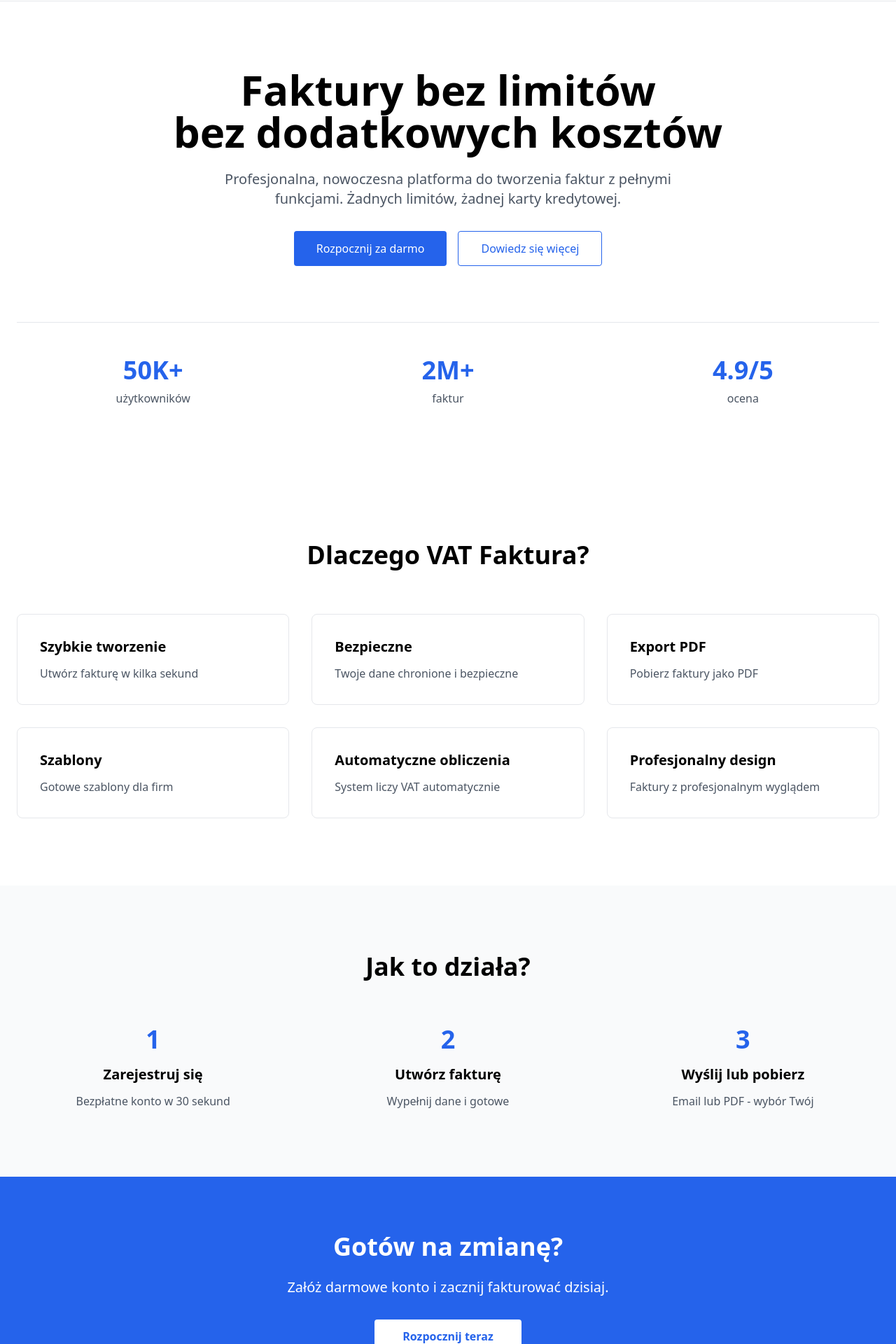
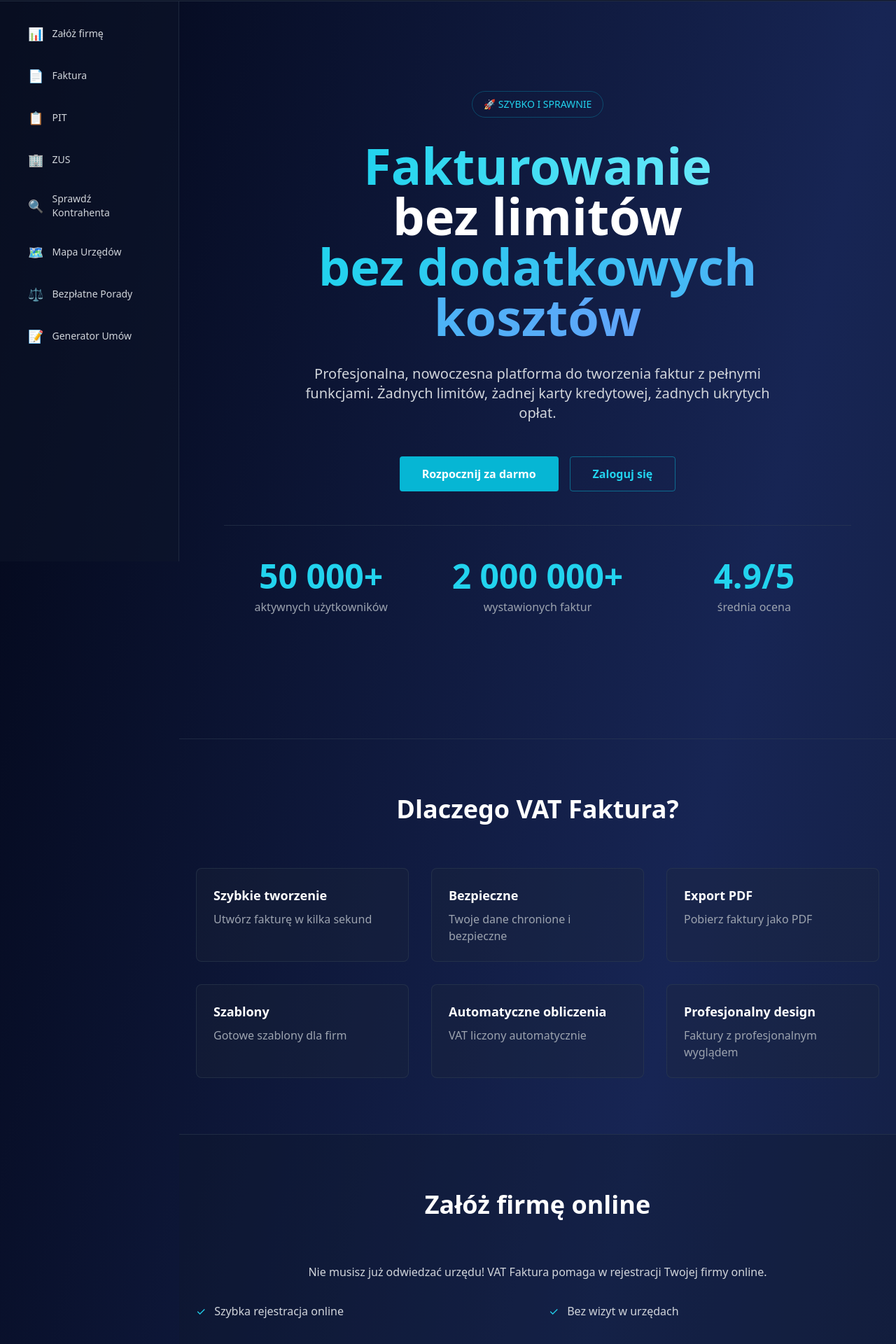
Before and after one commit to peblo13/vatnew, a Next.js app: page / in a window 1280 px wide. Shown: the part 71-1991 px from the top of the page at 70% size. Built offline with nearby package versions, Linux system fonts and the light colour scheme.

Commit message:
update page.tsx to match Netlify design and features

```diff
--- a/app/page.tsx
+++ b/app/page.tsx
@@ -1,124 +1,288 @@
 export default function Home() {
   return (
-    <main className="min-h-screen bg-white">
-      <nav className="sticky top-0 z-50 bg-white border-b border-gray-200">
+    <main className="min-h-screen bg-gradient-to-br from-slate-950 via-blue-950 to-slate-900">
+      {/* Navigation */}
+      <nav className="sticky top-0 z-50 bg-slate-900/80 backdrop-blur border-b border-slate-700/50">
         <div className="max-w-7xl mx-auto px-6 py-4 flex items-center justify-between">
-          <div className="text-2xl font-bold text-blue-600">VAT Faktura</div>
-          <div className="flex gap-4">
-            <button className="px-4 py-2 text-gray-700 hover:text-blue-600">
+          <div className="text-2xl font-bold text-cyan-400">VAT Faktura</div>
+          <div className="flex gap-3">
+            <button className="px-4 py-2 text-gray-300 hover:text-cyan-400">
               Zaloguj się
             </button>
-            <button className="px-6 py-2 bg-blue-600 text-white rounded hover:bg-blue-700">
+            <button className="px-6 py-2 bg-cyan-500 text-white rounded hover:bg-cyan-600">
               Zarejestruj się
             </button>
           </div>
         </div>
       </nav>
 
-      <section className="max-w-7xl mx-auto px-6 py-24 text-center">
-        <h1 className="text-5xl md:text-6xl font-bold mb-6">
-          Faktury bez limitów
+      {/* Sidebar Menu */}
+      <div className="flex">
+        <aside className="hidden md:block w-64 bg-slate-900/50 border-r border-slate-700/50 p-6 sticky top-16 h-screen overflow-y-auto">
+          <nav className="space-y-4">
+            {[
+              { icon: "📊", label: "Załóż firmę" },
+              { icon: "📄", label: "Faktura" },
+              { icon: "📋", label: "PIT" },
+              { icon: "🏢", label: "ZUS" },
+              { icon: "🔍", label: "Sprawdź Kontrahenta" },
+              { icon: "🗺️", label: "Mapa Urzędów" },
+              { icon: "⚖️", label: "Bezpłatne Porady" },
+              { icon: "📝", label: "Generator Umów" },
+            ].map((item, idx) => (
+              <button key={idx} className="w-full text-left flex items-center gap-3 px-4 py-2 text-gray-300 hover:text-cyan-400 hover:bg-slate-800/50 rounded transition">
+                <span className="text-lg">{item.icon}</span>
+                <span className="text-sm">{item.label}</span>
+              </button>
+            ))}
+          </nav>
+        </aside>
+
+        {/* Main Content */}
+        <div className="flex-1 text-white">
+          {/* Hero */}
+          <section className="px-6 py-32 text-center">
+            <div className="max-w-4xl mx-auto">
+              <div className="inline-block mb-8 px-4 py-2 border border-cyan-500/30 rounded-full text-cyan-400 text-sm">
+                🚀 SZYBKO I SPRAWNIE
+              </div>
+              <h1 className="text-6xl md:text-7xl font-bold mb-8 leading-tight">
+                <span className="text-transparent bg-clip-text bg-gradient-to-r from-cyan-400 to-cyan-300">
+                  Fakturowanie
+                </span>
                 <br />
+                <span className="text-white">bez limitów</span>
+                <br />
+                <span className="text-transparent bg-clip-text bg-gradient-to-r from-cyan-400 to-blue-400">
                   bez dodatkowych kosztów
+                </span>
               </h1>
-        <p className="text-xl text-gray-600 mb-8 max-w-2xl mx-auto">
-          Profesjonalna, nowoczesna platforma do tworzenia faktur z pełnymi funkcjami. Żadnych limitów, żadnej karty kredytowej.
+              <p className="text-xl text-gray-300 mb-12 max-w-2xl mx-auto">
+                Profesjonalna, nowoczesna platforma do tworzenia faktur z pełnymi funkcjami. Żadnych limitów, żadnej karty kredytowej, żadnych ukrytych opłat.
               </p>
-        <div className="flex flex-col sm:flex-row gap-4 justify-center">
-          <button className="px-8 py-3 bg-blue-600 text-white rounded hover:bg-blue-700">
+              <div className="flex flex-col sm:flex-row gap-4 justify-center mb-12">
+                <button className="px-8 py-3 bg-cyan-500 hover:bg-cyan-600 text-white rounded font-semibold transition">
                   Rozpocznij za darmo
                 </button>
-          <button className="px-8 py-3 border border-blue-600 text-blue-600 rounded hover:bg-blue-50">
-            Dowiedz się więcej
+                <button className="px-8 py-3 border border-cyan-500/50 text-cyan-400 rounded hover:bg-cyan-500/10 transition font-semibold">
+                  Zaloguj się
                 </button>
               </div>
 
-        <div className="grid grid-cols-3 gap-8 mt-20 pt-12 border-t">
+              {/* Stats */}
+              <div className="grid grid-cols-3 gap-8 py-12 border-t border-slate-700/50">
                 <div>
-            <div className="text-4xl font-bold text-blue-600 mb-2">50K+</div>
-            <div className="text-gray-600">użytkowników</div>
+                  <div className="text-5xl font-bold text-cyan-400 mb-2">50 000+</div>
+                  <div className="text-gray-400">aktywnych użytkowników</div>
                 </div>
                 <div>
-            <div className="text-4xl font-bold text-blue-600 mb-2">2M+</div>
-            <div className="text-gray-600">faktur</div>
+                  <div className="text-5xl font-bold text-cyan-400 mb-2">2 000 000+</div>
+                  <div className="text-gray-400">wystawionych faktur</div>
                 </div>
                 <div>
-            <div className="text-4xl font-bold text-blue-600 mb-2">4.9/5</div>
-            <div className="text-gray-600">ocena</div>
-          </div>
-        </div>
-      </section>
-
-      <section className="max-w-7xl mx-auto px-6 py-24">
-        <h2 className="text-4xl font-bold text-center mb-16">Dlaczego VAT Faktura?</h2>
-        <div className="grid grid-cols-1 md:grid-cols-3 gap-8">
-          <div className="p-8 border rounded-lg hover:border-blue-400">
-            <h3 className="text-xl font-semibold mb-3">Szybkie tworzenie</h3>
-            <p className="text-gray-600">Utwórz fakturę w kilka sekund</p>
-          </div>
-          <div className="p-8 border rounded-lg hover:border-blue-400">
-            <h3 className="text-xl font-semibold mb-3">Bezpieczne</h3>
-            <p className="text-gray-600">Twoje dane chronione i bezpieczne</p>
-          </div>
-          <div className="p-8 border rounded-lg hover:border-blue-400">
-            <h3 className="text-xl font-semibold mb-3">Export PDF</h3>
-            <p className="text-gray-600">Pobierz faktury jako PDF</p>
-          </div>
-          <div className="p-8 border rounded-lg hover:border-blue-400">
-            <h3 className="text-xl font-semibold mb-3">Szablony</h3>
-            <p className="text-gray-600">Gotowe szablony dla firm</p>
-          </div>
-          <div className="p-8 border rounded-lg hover:border-blue-400">
-            <h3 className="text-xl font-semibold mb-3">Automatyczne obliczenia</h3>
-            <p className="text-gray-600">System liczy VAT automatycznie</p>
-          </div>
-          <div className="p-8 border rounded-lg hover:border-blue-400">
-            <h3 className="text-xl font-semibold mb-3">Profesjonalny design</h3>
-            <p className="text-gray-600">Faktury z profesjonalnym wyglądem</p>
-          </div>
-        </div>
-      </section>
-
-      <section className="bg-gray-50 py-24">
-        <div className="max-w-7xl mx-auto px-6">
-          <h2 className="text-4xl font-bold text-center mb-16">Jak to działa?</h2>
-          <div className="grid grid-cols-1 md:grid-cols-3 gap-8">
-            <div className="text-center">
-              <div className="text-4xl font-bold text-blue-600 mb-4">1</div>
-              <h3 className="text-xl font-semibold mb-3">Zarejestruj się</h3>
-              <p className="text-gray-600">Bezpłatne konto w 30 sekund</p>
-            </div>
-            <div className="text-center">
-              <div className="text-4xl font-bold text-blue-600 mb-4">2</div>
-              <h3 className="text-xl font-semibold mb-3">Utwórz fakturę</h3>
-              <p className="text-gray-600">Wypełnij dane i gotowe</p>
-            </div>
-            <div className="text-center">
-              <div className="text-4xl font-bold text-blue-600 mb-4">3</div>
-              <h3 className="text-xl font-semibold mb-3">Wyślij lub pobierz</h3>
-              <p className="text-gray-600">Email lub PDF - wybór Twój</p>
+                  <div className="text-5xl font-bold text-cyan-400 mb-2">4.9/5</div>
+                  <div className="text-gray-400">średnia ocena</div>
                 </div>
               </div>
             </div>
           </section>
 
-      <section className="bg-blue-600 text-white py-20">
-        <div className="max-w-4xl mx-auto px-6 text-center">
-          <h2 className="text-4xl font-bold mb-6">Gotów na zmianę?</h2>
-          <p className="text-xl mb-8">
-            Załóż darmowe konto i zacznij fakturować dzisiaj.
+          {/* Features */}
+          <section className="px-6 py-20 border-t border-slate-700/50">
+            <div className="max-w-6xl mx-auto">
+              <h2 className="text-4xl font-bold text-center mb-16">Dlaczego VAT Faktura?</h2>
+              <div className="grid grid-cols-1 md:grid-cols-3 gap-8">
+                {[
+                  { title: "Szybkie tworzenie", desc: "Utwórz fakturę w kilka sekund" },
+                  { title: "Bezpieczne", desc: "Twoje dane chronione i bezpieczne" },
+                  { title: "Export PDF", desc: "Pobierz faktury jako PDF" },
+                  { title: "Szablony", desc: "Gotowe szablony dla firm" },
+                  { title: "Automatyczne obliczenia", desc: "VAT liczony automatycznie" },
+                  { title: "Profesjonalny design", desc: "Faktury z profesjonalnym wyglądem" },
+                ].map((f, i) => (
+                  <div key={i} className="p-6 bg-slate-800/30 border border-slate-700/50 rounded-lg hover:border-cyan-500/50 transition">
+                    <h3 className="text-lg font-semibold mb-2">{f.title}</h3>
+                    <p className="text-gray-400">{f.desc}</p>
+                  </div>
+                ))}
+              </div>
+            </div>
+          </section>
+
+          {/* Załóż firmę */}
+          <section className="px-6 py-20 border-t border-slate-700/50 bg-slate-900/30">
+            <div className="max-w-6xl mx-auto">
+              <h2 className="text-4xl font-bold text-center mb-16">Załóż firmę online</h2>
+              <p className="text-gray-300 text-center mb-8 max-w-2xl mx-auto">
+                Nie musisz już odwiedzać urzędu! VAT Faktura pomaga w rejestracji Twojej firmy online.
               </p>
-          <button className="px-10 py-3 bg-white text-blue-600 font-semibold rounded hover:bg-gray-100">
-            Rozpocznij teraz
+              <div className="grid grid-cols-1 md:grid-cols-2 gap-8">
+                {[
+                  "Szybka rejestracja online",
+                  "Bez wizyt w urzędach",
+                  "Pełna obsługa dokumentacji",
+                  "Integracja z fakturaowaniem",
+                ].map((item, i) => (
+                  <div key={i} className="flex items-center gap-3 text-gray-300">
+                    <span className="text-cyan-400">✓</span>
+                    <span>{item}</span>
+                  </div>
+                ))}
+              </div>
+            </div>
+          </section>
+
+          {/* Dla obcokrajowców */}
+          <section className="px-6 py-20 border-t border-slate-700/50">
+            <div className="max-w-6xl mx-auto">
+              <h2 className="text-4xl font-bold text-center mb-16">Poradnik dla obcokrajowców</h2>
+              <p className="text-gray-300 text-center mb-8 max-w-2xl mx-auto">
+                Kompletny przewodnik dla obcokrajowców chcących pracować i prowadzić biznes w Polsce.
+              </p>
+            </div>
+          </section>
+
+          {/* Jak to działa */}
+          <section className="px-6 py-20 border-t border-slate-700/50 bg-slate-900/30">
+            <div className="max-w-6xl mx-auto">
+              <h2 className="text-4xl font-bold text-center mb-16">Jak to działa?</h2>
+              <div className="grid grid-cols-1 md:grid-cols-3 gap-8">
+                {[
+                  { num: "1", title: "Zarejestruj się", desc: "Bezpłatne konto w 30 sekund" },
+                  { num: "2", title: "Utwórz fakturę", desc: "Wypełnij dane i gotowe" },
+                  { num: "3", title: "Wyślij lub pobierz", desc: "Email lub PDF" },
+                ].map((step, i) => (
+                  <div key={i} className="text-center">
+                    <div className="inline-flex w-16 h-16 bg-gradient-to-r from-cyan-500 to-blue-600 rounded-full items-center justify-center mb-6 text-2xl font-bold">
+                      {step.num}
+                    </div>
+                    <h3 className="text-xl font-semibold mb-2">{step.title}</h3>
+                    <p className="text-gray-400">{step.desc}</p>
+                  </div>
+                ))}
+              </div>
+            </div>
+          </section>
+
+          {/* Rozliczenia PIT */}
+          <section className="px-6 py-20 border-t border-slate-700/50">
+            <div className="max-w-6xl mx-auto">
+              <h2 className="text-4xl font-bold text-center mb-16">Rozlicz PIT bezpośrednio</h2>
+              <p className="text-gray-300 text-center mb-12">
+                Wypełnij deklarację podatkową online i wyślij bezpośrednio do urzędu - wszystko za darmo.
+              </p>
+              <div className="grid grid-cols-2 md:grid-cols-3 gap-4">
+                {["PIT-37", "PIT-36", "PIT-28", "PIT-38", "PIT-39", "PIT-16A"].map((pit, i) => (
+                  <div key={i} className="p-4 bg-slate-800/30 border border-slate-700/50 rounded text-center hover:border-cyan-500/50 transition">
+                    <div className="font-semibold text-cyan-400">{pit}</div>
+                  </div>
+                ))}
+              </div>
+            </div>
+          </section>
+
+          {/* Narzędzia ZUS */}
+          <section className="px-6 py-20 border-t border-slate-700/50 bg-slate-900/30">
+            <div className="max-w-6xl mx-auto">
+              <h2 className="text-4xl font-bold text-center mb-16">Narzędzia ZUS online</h2>
+              <p className="text-gray-300 text-center mb-12">
+                Wypełnij formularze ZUS, oblicz zasiłki - wszystko w jednym miejscu.
+              </p>
+              <div className="grid grid-cols-1 md:grid-cols-2 gap-6">
+                {[
+                  { title: "ZUS Z-3", desc: "Zaświadczenie chorobowe" },
+                  { title: "ZUS Z-15", desc: "Zasiłek opiekuńczy" },
+                  { title: "Kalkulator zasiłku", desc: "Zasiłek chorobowy i macierzyński" },
+                  { title: "Kalendarz ZUS", desc: "Terminy i deadline'y" },
+                ].map((tool, i) => (
+                  <div key={i} className="p-6 bg-slate-800/30 border border-slate-700/50 rounded-lg hover:border-cyan-500/50 transition">
+                    <h3 className="text-lg font-semibold text-cyan-400 mb-2">{tool.title}</h3>
+                    <p className="text-gray-400">{tool.desc}</p>
+                  </div>
+                ))}
+              </div>
+            </div>
+          </section>
+
+          {/* Dodatkowe usługi */}
+          <section className="px-6 py-20 border-t border-slate-700/50">
+            <div className="max-w-6xl mx-auto">
+              <h2 className="text-4xl font-bold text-center mb-16">Dodatkowe usługi</h2>
+              <div className="grid grid-cols-1 md:grid-cols-3 gap-8">
+                {[
+                  { icon: "🗺️", title: "Mapa Urzędów", desc: "Znajdź dane urzędów" },
+                  { icon: "⚖️", title: "Porady Prawne", desc: "Bezpłatne konsultacje" },
+                  { icon: "📝", title: "Generator Umów", desc: "Szablony umów z AI" },
+                ].map((service, i) => (
+                  <div key={i} className="text-center p-8 bg-slate-800/30 border border-slate-700/50 rounded-lg hover:border-cyan-500/50 transition">
+                    <div className="text-5xl mb-4">{service.icon}</div>
+                    <h3 className="text-xl font-semibold mb-2">{service.title}</h3>
+                    <p className="text-gray-400">{service.desc}</p>
+                  </div>
+                ))}
+              </div>
+            </div>
+          </section>
+
+          {/* Partnerzy */}
+          <section className="px-6 py-20 border-t border-slate-700/50 bg-slate-900/30">
+            <div className="max-w-6xl mx-auto">
+              <h2 className="text-4xl font-bold text-center mb-16">Poleceni partnerzy</h2>
+              <p className="text-gray-300 text-center mb-12">
+                Sprawdzeni partnerzy zaufania dla Twojego biznesu
+              </p>
+              <div className="grid grid-cols-2 md:grid-cols-3 gap-6">
+                {[
+                  { icon: "💳", name: "Wise", desc: "Przelewy międzynarodowe" },
+                  { icon: "💰", name: "Stripe", desc: "Płatności online" },
+                  { icon: "📊", name: "Comarch", desc: "Rozwiązania księgowe" },
+                  { icon: "🌐", name: "Namecheap", desc: "Domeny i hosting" },
+                  { icon: "📧", name: "Google Workspace", desc: "Email i narzędzia" },
+                  { icon: "🎨", name: "Canva", desc: "Materiały marketingowe" },
+                ].map((partner, i) => (
+                  <div key={i} className="p-6 bg-slate-800/30 border border-slate-700/50 rounded-lg text-center hover:border-cyan-500/50 transition">
+                    <div className="text-3xl mb-2">{partner.icon}</div>
+                    <h3 className="font-semibold">{partner.name}</h3>
+                    <p className="text-sm text-gray-400">{partner.desc}</p>
+                  </div>
+                ))}
+              </div>
+            </div>
+          </section>
+
+          {/* Final CTA */}
+          <section className="px-6 py-24 border-t border-slate-700/50 text-center">
+            <div className="max-w-3xl mx-auto">
+              <h2 className="text-5xl font-bold mb-8">Gotów na zmianę?</h2>
+              <p className="text-xl text-gray-300 mb-12">
+                Załóż darmowe konto i zacznij fakturować dzisiaj. Bez limitów, bez karty kredytowej, zawsze bezpłatnie.
+              </p>
+              <button className="px-12 py-4 bg-cyan-500 hover:bg-cyan-600 text-white rounded-lg font-semibold text-lg transition">
+                Rozpocznij za darmo
               </button>
             </div>
           </section>
 
-      <footer className="bg-gray-900 text-white py-12">
-        <div className="max-w-7xl mx-auto px-6 text-center">
+          {/* Newsletter */}
+          <section className="px-6 py-20 border-t border-slate-700/50 bg-slate-900/50">
+            <div className="max-w-2xl mx-auto text-center">
+              <h2 className="text-3xl font-bold mb-4">Bądź na bieżąco</h2>
+              <p className="text-gray-400 mb-8">Subskrybuj nasz newsletter i otrzymuj tips podatkowe</p>
+              <div className="flex gap-2">
+                <input type="email" placeholder="Twój email..." className="flex-1 px-4 py-3 bg-slate-800/50 border border-slate-700/50 rounded text-white placeholder-gray-500" />
+                <button className="px-8 py-3 bg-cyan-500 hover:bg-cyan-600 text-white rounded font-semibold transition">
+                  Subskrybuj
+                </button>
+              </div>
+            </div>
+          </section>
+
+          {/* Footer */}
+          <footer className="px-6 py-12 border-t border-slate-700/50 text-center text-gray-400">
             <p>&copy; 2024 VAT Faktura. Wszystkie prawa zastrzeżone.</p>
+          </footer>
         </div>
-      </footer>
+      </div>
     </main>
   );
 }
```
Lines whose indentation alone changed are shown as unchanged.
